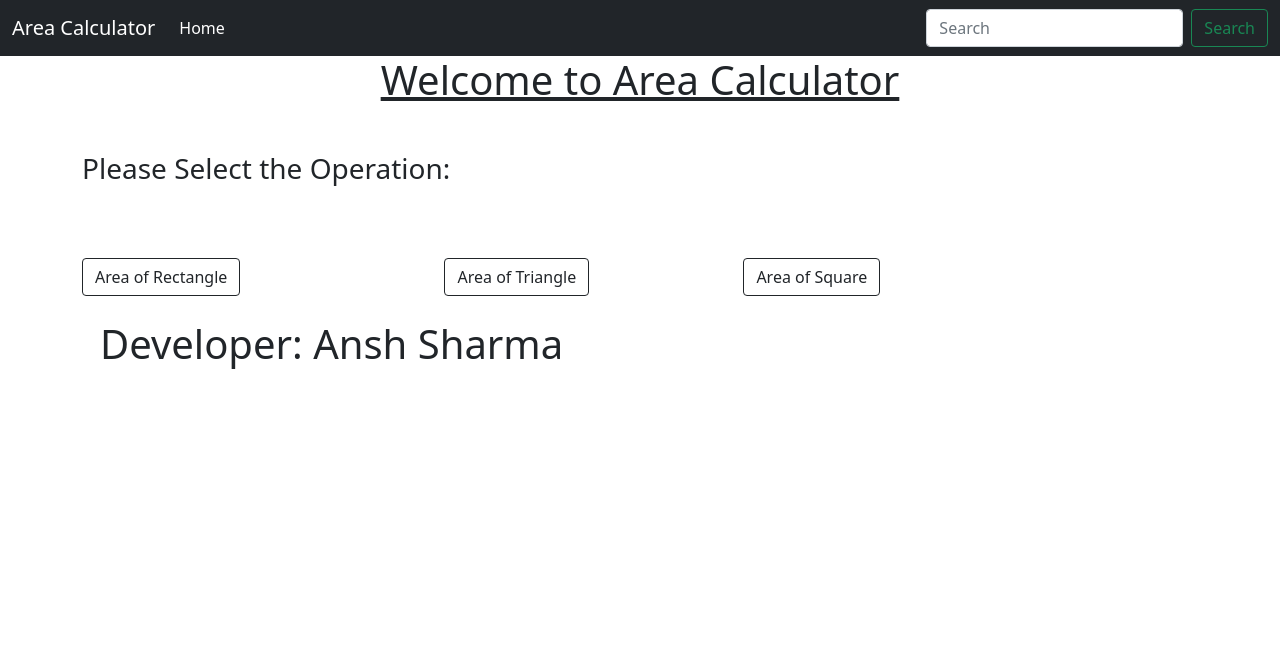
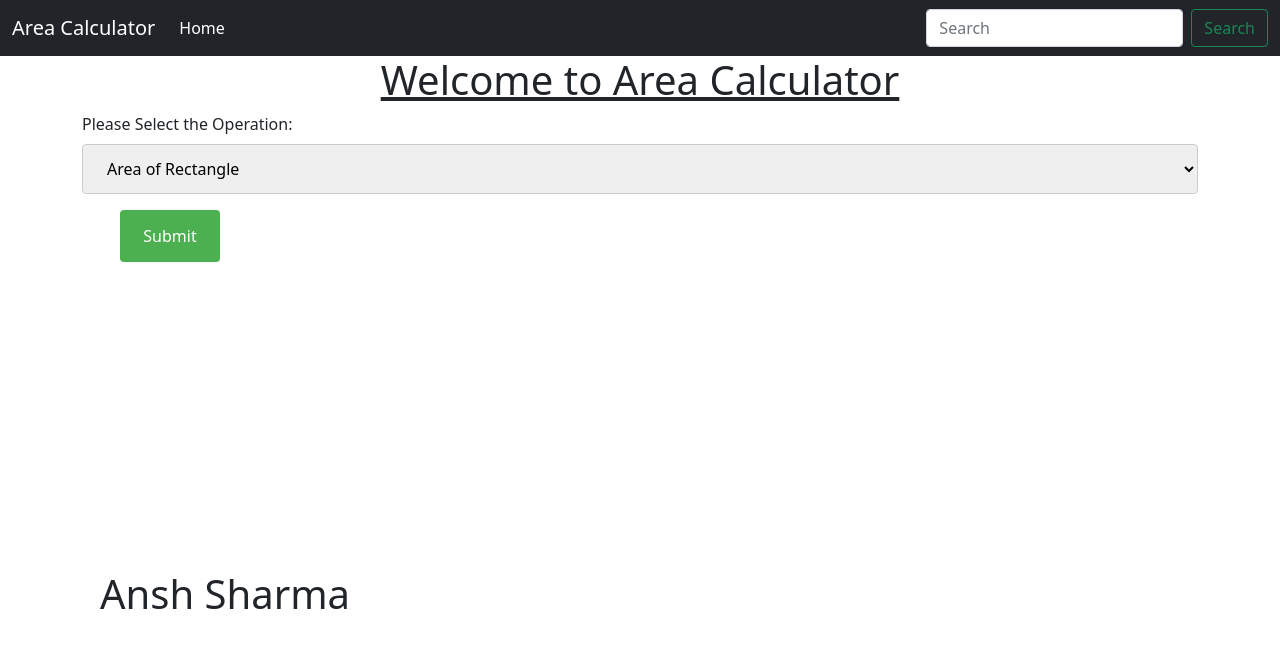
Before and after one commit to cdansh13/JS_AreaCalc, a plain HTML site: page index.html in a window 1280 px wide. Drawn offline with nearby package versions, Linux system fonts and the light colour scheme.

Commit message:
Update index.html

```diff
--- a/index.html
+++ b/index.html
@@ -3,32 +3,78 @@
 
 <head>
     <meta charset="UTF-8">
-    <meta http-equiv="X-UA-Compatible" content="IE=edge">
+    <meta http-equiv="X-UA-Compatible" content="IE=chrome">
     <meta name="viewport" content="width=device-width, initial-scale=1.0">
     <link href="https://cdn.jsdelivr.net/npm/bootstrap@5.1.3/dist/css/bootstrap.min.css" rel="stylesheet"
         integrity="sha384-1BmE4kWBq78iYhFldvKuhfTAU6auU8tT94WrHftjDbrCEXSU1oBoqyl2QvZ6jIW3" crossorigin="anonymous">
     <script src="https://cdn.jsdelivr.net/npm/bootstrap@5.1.3/dist/js/bootstrap.bundle.min.js"
         integrity="sha384-ka7Sk0Gln4gmtz2MlQnikT1wXgYsOg+OMhuP+IlRH9sENBO0LRn5q+8nbTov4+1p"
         crossorigin="anonymous"></script>
-    <link rel="shortcut icon" href="https://encrypted-tbn0.gstatic.com/images?q=tbn:ANd9GcQKhzCxmOzzeJfAHchAiT1v1IrLQ6Vgfv3U7A&usqp=CAU" type="image/x-icon">
+    <link rel="shortcut icon"
+        href="https://encrypted-tbn0.gstatic.com/images?q=tbn:ANd9GcQKhzCxmOzzeJfAHchAiT1v1IrLQ6Vgfv3U7A&usqp=CAU"
+        type="image/x-icon">
+    <link rel="import" href="component.html">
     <title>Area Calculator - Ansh Sharma</title>
 </head>
 <style>
-    #out::before{
+    #out::before {
         content: "The Output: ";
     }
-    #out1::before{
+
+    #out1::before {
         content: "The Output: ";
     }
-    #out2::before{
+
+    #out2::before {
         content: "The Output: ";
     }
+
+    input[type=text],
+    select {
+        width: 100%;
+        padding: 12px 20px;
+        margin: 8px 0;
+        display: inline-block;
+        border: 1px solid #ccc;
+        border-radius: 4px;
+        box-sizing: border-box;
+    }
+
+    #btnn{
+        width: 87%;
+        background-color: #4CAF50;
+        color: white;
+        padding: 14px 20px;
+        margin: 8px 0;
+        margin-left: 95px;
+        margin-right: 100px;
+        border: none;
+        border-radius: 4px;
+        cursor: pointer;
+    }
+
+    #btnn:hover {
+        background-color: #45a049;
+    }
+
+    @media screen and (max-width: 1385px) {
+        #btnn{
+            width: 100px;
+            margin-left: 120px;
+        }
+
+
+
+    }
+
+
+
 </style>
-
+<script src="index.js"></script>
 <body>
     <nav class="navbar navbar-expand-lg navbar-dark bg-dark">
         <div class="container-fluid">
-            <a class="navbar-brand" href="https://cdansh13.github.io/JS_AreaCalc/">Area Calculator</a>
+            <a class="navbar-brand" href="http://cdansh13.github.io/JS_AreaCalc">Area Calculator</a>
             <button class="navbar-toggler" type="button" data-bs-toggle="collapse"
                 data-bs-target="#navbarSupportedContent" aria-controls="navbarSupportedContent" aria-expanded="false"
                 aria-label="Toggle navigation">
@@ -37,7 +83,7 @@
             <div class="collapse navbar-collapse" id="navbarSupportedContent">
                 <ul class="navbar-nav me-auto mb-2 mb-lg-0">
                     <li class="nav-item">
-                        <a class="nav-link active" aria-current="page" href="#">Home</a>
+                        <a class="nav-link active" aria-current="page" href="http://cdansh13.github.io/JS_AreaCalc">Home</a>
                     </li>
 
                 </ul>
@@ -50,17 +96,21 @@
     </nav>
     <h1 style="text-align: center;"><u>Welcome to Area Calculator</u></h1>
     <div class="container" id="check">
-        <h3 class="my-5">Please Select the Operation:</h3>
 
-        <button class="btn btn-outline-dark my-4" style="margin-right: 50px;" onclick="rectShow()">Area of Rectangle</button>
-        <button class="btn btn-outline-dark my-4" style="margin-left: 150px;" onclick="triShow()">Area of Triangle</button>
-        <button class="btn btn-outline-dark my-4" style="margin-left: 150px;" onclick="squShow()">Area of Square</button>
+        <label for="country">Please Select the Operation: </label>
+        <select id="op" name="country">
+            <option value="rectangle">Area of Rectangle</option>
+            <option value="square">Area of Square</option>
+            <option value="triangle">Area of Trinagle</option>
+        </select>
     </div>
-        <!-- <button class="btn btn-outline-success my-5" style="width: 100%; height: 8vh;" onclick="checkOp()">Submit</button> -->
+
+    <button onclick="operationSelector()" id="btnn">Submit</button>
+    <!-- <button class="btn btn-outline-success my-5" style="width: 100%; height: 8vh;" onclick="checkOp()">Submit</button> -->
     </div>
-    <div class="container my-5" id = "rectForm" style="display: none;">
+    <div class="container my-5" id="rectForm" style="display: none;">
         <div class="alert alert-warning alert-dismissible fade show" role="alert">
-            <strong>You Chose: Rectangle,</strong> Now you can calculate area of a Rectangle! <a href="https://cdansh13.github.io/JS_AreaCalc">Go Back</a>.
+            <strong>You Chose: Rectangle,</strong> Now you can calculate area of a Rectangle! <a href="http://cdansh13.github.io/JS_AreaCalc">Go Back</a>.
             <button type="button" class="btn-close" data-bs-dismiss="alert" aria-label="Close"></button>
         </div>
         <div class="mb-3">
@@ -72,13 +122,13 @@
             <input type="number" class="form-control" id="num2">
         </div>
         <button class="btn btn-outline-primary" onclick="rect()">Submit</button>
-        <p id = "out" class="my-3" style="font-size: large;"></p>
+        <p id="out" class="my-3" style="font-size: large;"></p>
     </div>
 
 
-    <div class="container my-5" id = "triForm" style="display: none;">
+    <div class="container my-5" id="triForm" style="display: none;">
         <div class="alert alert-warning alert-dismissible fade show" role="alert">
-            <strong>You Chose: Triangle,</strong> Now you can calculate area of a Triangle! <a href="https://cdansh13.github.io/JS_AreaCalc">Go Back</a>.
+            <strong>You Chose: Triangle,</strong> Now you can calculate area of a Triangle! <a href="http://cdansh13.github.io/JS_AreaCalc">Go Back</a>.
             <button type="button" class="btn-close" data-bs-dismiss="alert" aria-label="Close"></button>
         </div>
         <div class="mb-3">
@@ -90,13 +140,13 @@
             <input type="number" class="form-control" id="b">
         </div>
         <button class="btn btn-outline-primary" onclick="tri()">Submit</button>
-        <p id = "out1" class="my-3" style="font-size: large;"></p>
+        <p id="out1" class="my-3" style="font-size: large;"></p>
     </div>
 
 
-    <div class="container my-5" id = "squForm" style="display: none;">
+    <div class="container my-5" id="squForm" style="display: none;">
         <div class="alert alert-warning alert-dismissible fade show" role="alert">
-            <strong>You Chose: Square,</strong> Now you can calculate area of a Square! <a href="https://cdansh13.github.io/JS_AreaCalc">Go Back</a>.
+            <strong>You Chose: Square,</strong> Now you can calculate area of a Square! <a href="http://cdansh13.github.io/JS_AreaCalc">Go Back</a>.
             <button type="button" class="btn-close" data-bs-dismiss="alert" aria-label="Close"></button>
         </div>
         <div class="mb-3">
@@ -104,10 +154,10 @@
             <input type="number" class="form-control" id="side" aria-describedby="emailHelp">
         </div>
         <button class="btn btn-outline-primary" onclick="squ()">Submit</button>
-        <p id = "out2" class="my-3" style="font-size: large;"></p>
+        <p id="out2" class="my-3" style="font-size: large;"></p>
     </div>
-    <h1 style="margin-left: 100px;">Developer: Ansh Sharma</h1>
-    <script src="index.js"></script>
+    <h1 style="margin-left: 100px; margin-top: 300px;">Ansh Sharma</h1>
+
 </body>
 
 </html>
```
